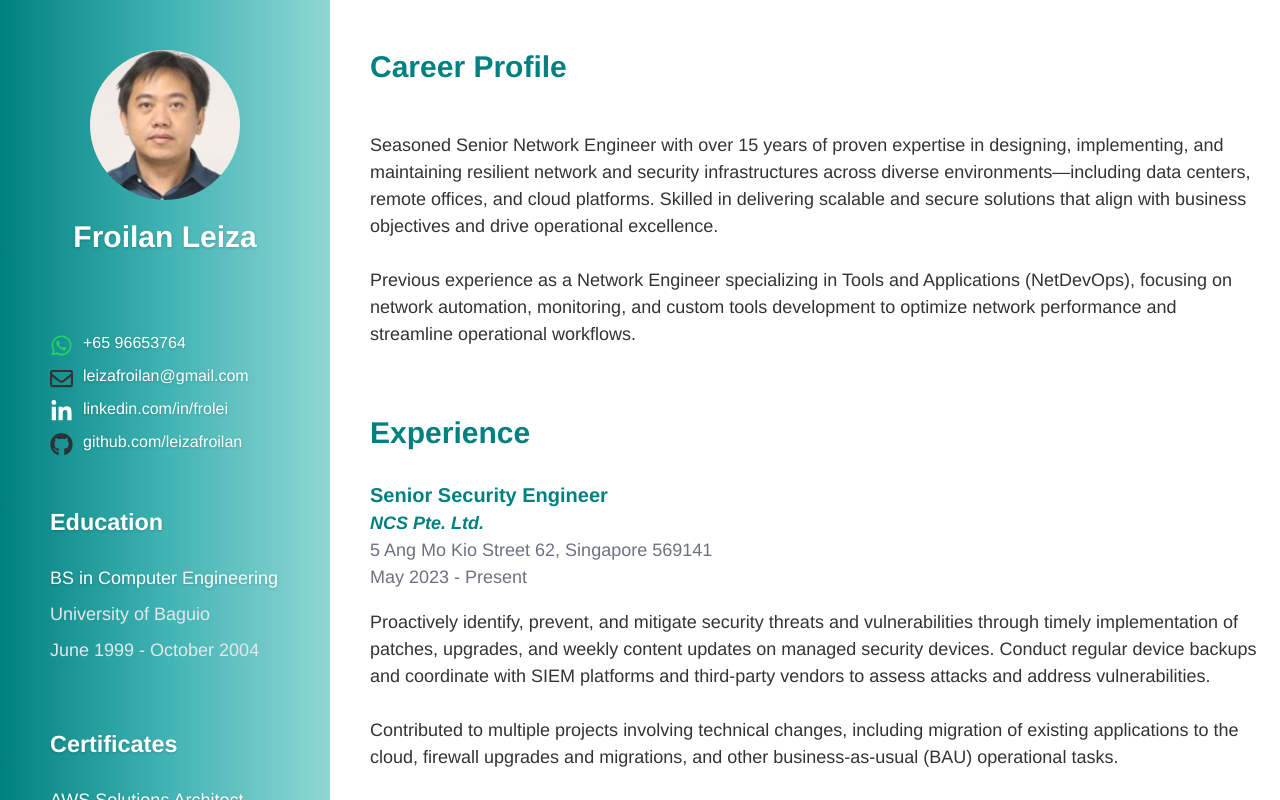
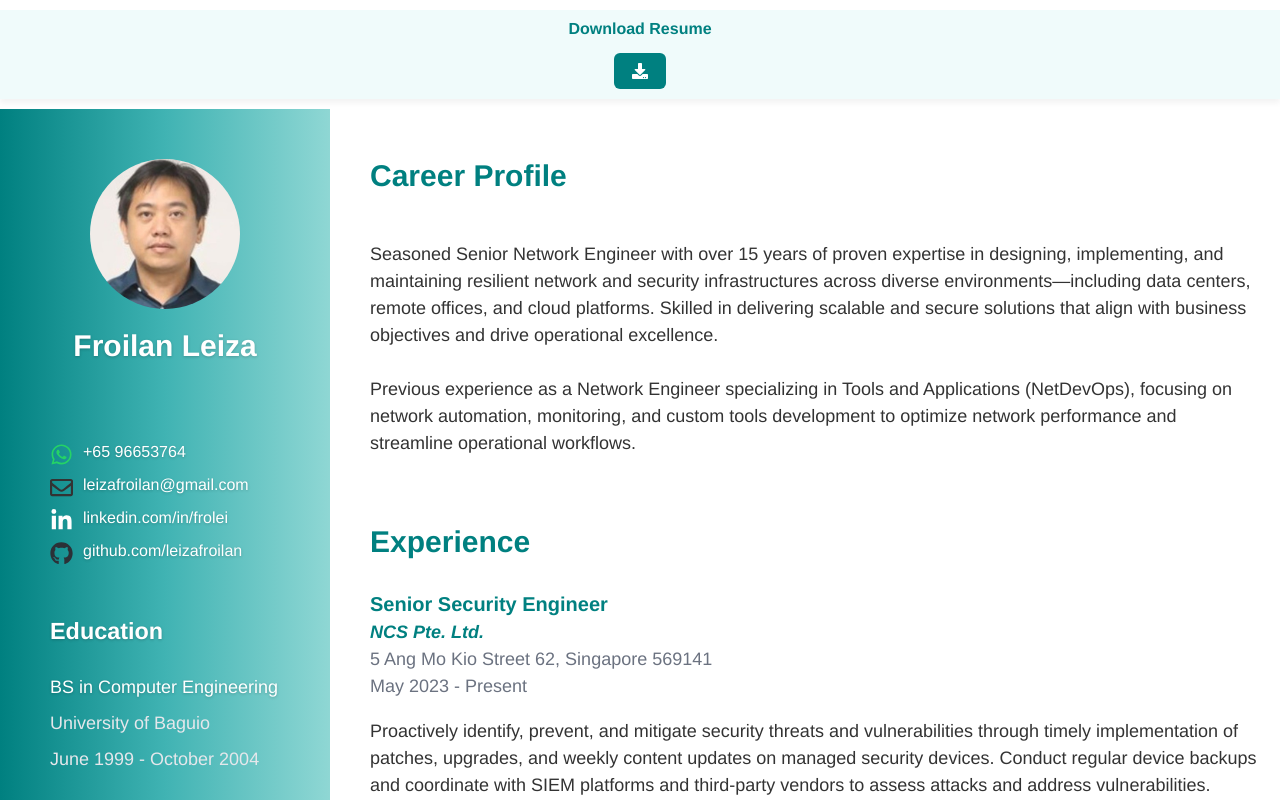
Before and after one commit to leizafroilan/leizafroilan.github.io, a React (Create React App) app: page /#/ in a window 1280 px wide. Built offline with nearby package versions, Linux system fonts and the light colour scheme.

Commit message:
change download button style

```diff
--- a/src/App.css
+++ b/src/App.css
@@ -187,9 +187,8 @@ body, html {
 }
 
 .resume-download {
-  margin: 10px 0px 5px 0px;
-  padding: 20px;
-  /* border: 2px dashed #008080; */
+  margin: 10px 0px 10px 0px;
+  padding: 10px;
   background-color: #F0FBFB;
   text-align: center;
   box-shadow: 0 4px 6px rgba(0, 0, 0, 0.05);
--- a/src/Profile.js
+++ b/src/Profile.js
@@ -8,6 +8,12 @@ function Profile() {
   return (
     <>
     <div className="all-container">
+      <div className="resume-download">
+        <h3>Download Resume</h3>
+        <Link to="/download">
+          <FaDownload className="download-icon" />
+        </Link>
+      </div>
       <div className="main-container">
 
         <div className="left-container">
@@ -249,13 +255,6 @@ function Profile() {
           </div>
         </div>
       </div>
-      <div className="resume-download">
-        <h3>Download Resume</h3>
-        <Link to="/download">
-          <FaDownload className="download-icon" />
-        </Link>
-      </div>
-
     </div>
     </>
   );
```
